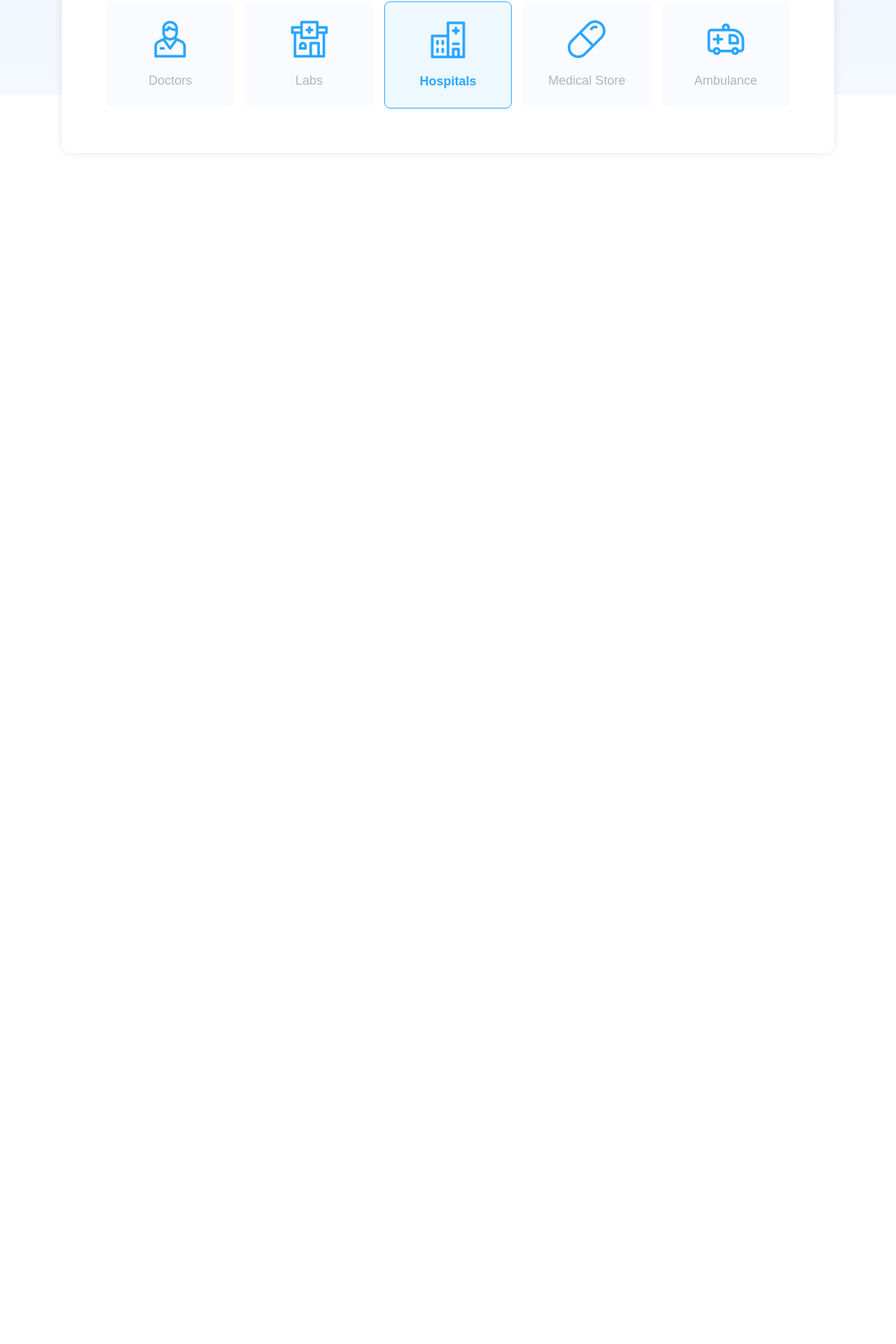
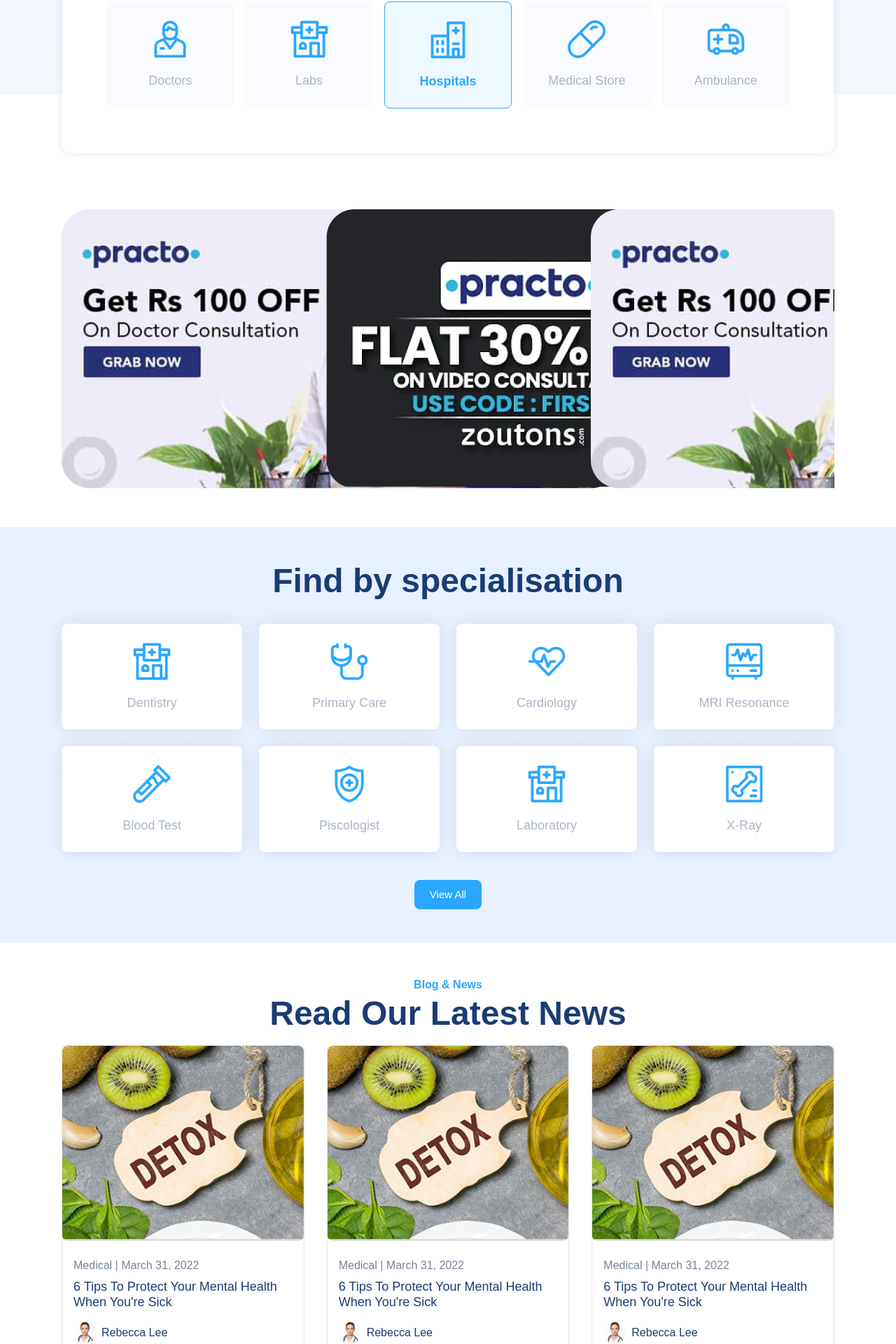
Before and after one commit to RoopaRI/medify-responsive-app, a React (Create React App) app: page / in a window 1280 px wide. Shown: the part 622-2542 px from the top of the page at 70% size. Before the commit the page ends 873 px from the top, so only its background shows below. Built offline with nearby package versions, Linux system fonts and the light colour scheme.

Commit message:
Created Section component which will render multiple sections of the Home Page like Blogs, Specialization, Specialist, Offers, FAQ etc.

```diff
--- a/src/Home/Home.jsx
+++ b/src/Home/Home.jsx
@@ -2,10 +2,14 @@
 import HeroSlider from "../components/HeroSlider/HeroSlider";
 import NavBar from "../components/NavBar/NavBar";
 import HeroServices from "../components/HeroServices/HeroServices";
+import Offers from "../components/Sections/Offers/Offers";
+import Specialization from "../components/Sections/Specialization/Specialization";
+import Blogs from "../components/Sections/Blogs/Blogs"
 
 export default function Home() {
     return (
-        <Box
+        <Box>
+      <Box
         sx={{
           background:
             "linear-gradient(#E7F0FF , rgba(232, 241, 255, 0.47) 90%, #fff 10%)",
@@ -30,6 +34,14 @@
         </Container>
       </Box>
 
+      <Offers />
+
+      <Specialization />
+
+      <Blogs />
+
+    </Box>
+
 
     )
 }
--- /dev/null
+++ b/src/components/Sections/Blogs/BlogCard.jsx
@@ -0,0 +1,34 @@
+import { Box, Stack, Typography } from "@mui/material";
+import featured from '../../../assets/blog.png'
+import person from '../../../assets/person.png'
+
+export default function BlogCard() {
+    return (
+        <Box border='1px solid rgba(0,0,0,0.1)' borderRadius={2}>
+            <Box
+                component='img'
+                src={featured}
+                width={1}
+            />
+            <Box p={2}>
+                <Typography color='#77829D' fontWeight={500} mb={1} fontSize={{ xs: 12, md: 16 }}>
+                    Medical | March 31, 2022
+                </Typography>
+                <Typography component='h3' color='#1B3C74' fontSize={{ xs: 14, md: 18 }} fontWeight={500} lineHeight={1.2} mb={2}>
+                    6 Tips To Protect Your Mental Health When You're Sick
+                </Typography>
+                <Stack direction='row' spacing={1} alignItems='center'>
+                    <Box
+                        component='img'
+                        src={person}
+                        height={32}
+                        width={32}
+                    />
+                    <Typography color='#1B3C74' fontSize={{ xs: 12, md: 16 }}>
+                        Rebecca Lee
+                    </Typography>
+                </Stack>
+            </Box>
+        </Box>
+    )
+}
--- /dev/null
+++ b/src/components/Sections/Blogs/Blogs.jsx
@@ -0,0 +1,30 @@
+import { Box, Container, Grid, Typography } from "@mui/material";
+import BlogCard from "./BlogCard";
+
+export default function Blogs() {
+    return (
+        <Box py={6}>
+            <Container>
+                <Typography color='primary.main' fontWeight={600} textAlign='center'>
+                    Blog & News
+                </Typography>
+                <Typography textAlign='center' variant='h2' mb={2}>
+                    Read Our Latest News
+                </Typography>
+
+                <Grid container spacing={4}>
+                    <Grid item xs={12} md={4}>
+                        <BlogCard />
+                    </Grid>
+                    <Grid item xs={12} md={4}>
+                        <BlogCard />
+                    </Grid>
+                    <Grid item xs={12} md={4}>
+                        <BlogCard />
+                    </Grid>
+                </Grid>
+
+            </Container>
+        </Box>
+    )
+}
--- /dev/null
+++ b/src/components/Sections/Offers/Offers.jsx
@@ -0,0 +1,56 @@
+import { Box, Container } from "@mui/material";
+import { Pagination } from 'swiper/modules';
+import { Swiper, SwiperSlide } from "swiper/react";
+import 'swiper/css';
+import offer1 from '../../../assets/offer1.png'
+import offer2 from '../../../assets/offer2.png'
+
+export default function Offers() {
+    return (
+        <Box py={6}>
+            <Container maxWidth='xl'>
+                <Swiper
+                    slidesPerView={1}
+                    spaceBetween={30}
+                    modules={[Pagination]}
+                    pagination={{
+                        clickable: true
+                    }}
+                    breakpoints={
+                        {
+                            767: {
+                                slidesPerView: 3
+                            }
+                        }
+                    }
+                >
+
+                    <SwiperSlide>
+                        <Box component={'img'} src={offer1} />
+                    </SwiperSlide>
+
+                    <SwiperSlide>
+                        <Box component={'img'} src={offer2} />
+                    </SwiperSlide>
+
+                    <SwiperSlide>
+                        <Box component={'img'} src={offer1} />
+                    </SwiperSlide>
+
+                    <SwiperSlide>
+                        <Box component={'img'} src={offer2} />
+                    </SwiperSlide>
+
+                    <SwiperSlide>
+                        <Box component={'img'} src={offer1} />
+                    </SwiperSlide>
+
+                    <SwiperSlide>
+                        <Box component={'img'} src={offer2} />
+                    </SwiperSlide>
+
+                </Swiper>
+            </Container>
+        </Box>
+    )
+}
--- /dev/null
+++ b/src/components/Sections/Specialization/Specialization.jsx
@@ -0,0 +1,52 @@
+import { Box, Button, Container, Grid, Typography } from "@mui/material";
+import IconCard from '../../IconCard/IconCard'
+import icon1 from '../../../assets/Drugstore.png'
+import icon2 from '../../../assets/primary-care.png'
+import icon3 from '../../../assets/cardiology.png'
+import icon4 from '../../../assets/mri.png'
+import icon5 from '../../../assets/blood-test.png'
+import icon6 from '../../../assets/piscologist.png'
+import icon7 from '../../../assets/X-Ray.png'
+
+export default function Specialization() {
+
+    const data = [
+        { icon: icon1, title: 'Dentistry' },
+        { icon: icon2, title: 'Primary Care' },
+        { icon: icon3, title: 'Cardiology' },
+        { icon: icon4, title: 'MRI Resonance' },
+        { icon: icon5, title: 'Blood Test' },
+        { icon: icon6, title: 'Piscologist' },
+        { icon: icon1, title: 'Laboratory' },
+        { icon: icon7, title: 'X-Ray' }
+    ]
+
+    return (
+        <Box py={6} sx={{ background: 'linear-gradient(#E7F0FF, #E8F1FF)' }}>
+            <Container sx={{ textAlign: 'center' }}>
+                <Typography variant="h2" mb={4}>
+                    Find by specialisation
+                </Typography>
+
+                <Grid container spacing={{ xs: 1, md: 3 }} mb={5} justifyContent={'center'}>
+
+                    {data.map(item => (
+                        <Grid item xs={4} md={3} key={item.title}>
+                            <IconCard img={item.icon} title={item.title} bgColor={'#FFFFFF'} shadow={true} />
+                        </Grid>
+                    ))}
+
+                </Grid>
+
+                <Button
+                    variant="contained"
+                    size="large"
+                    disableElevation
+                >
+                    View All
+                </Button>
+
+            </Container>
+        </Box>
+    )
+}
```
